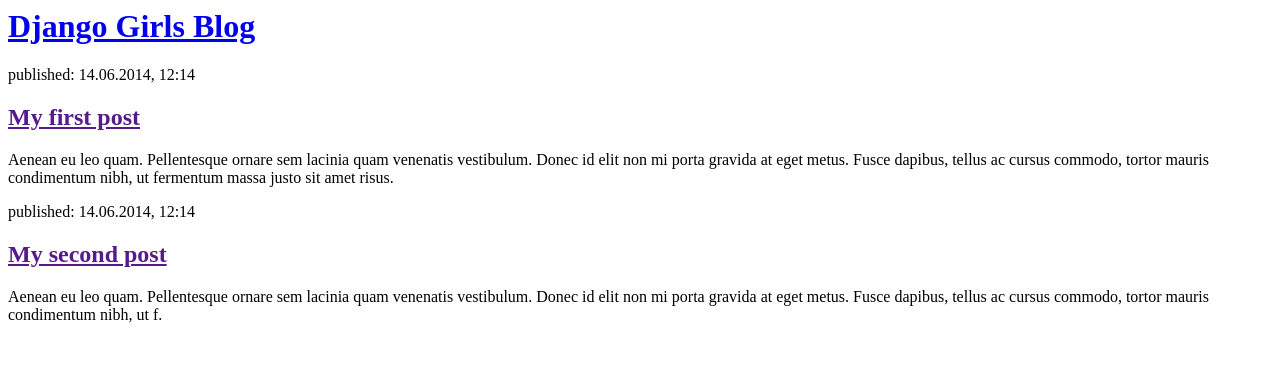
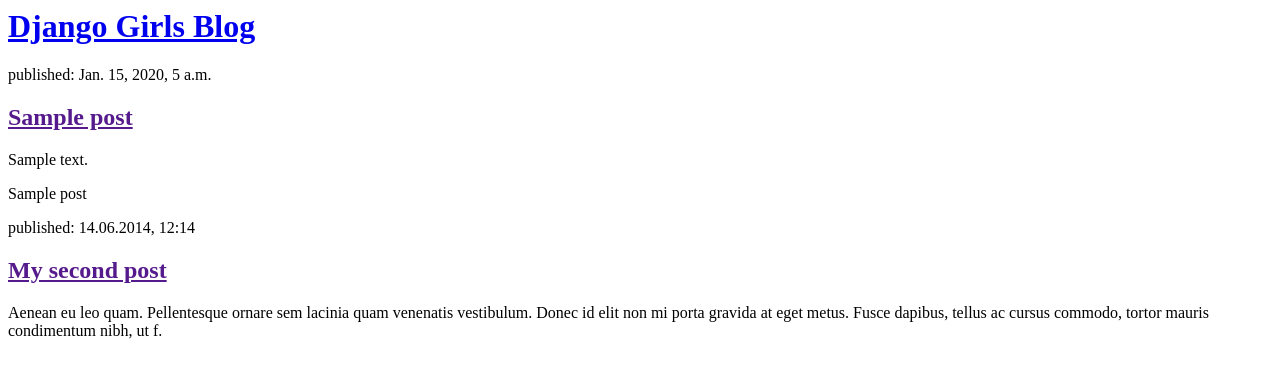
Before and after one commit to StevenVallarsa/my-first-blog, a Django app: template blog/templates/blog/post_list.html in a window 1280 px wide. Shown: the top 378 px of the page. Run offline with Django 3.2, Linux system fonts and the light colour scheme; the template is opened without the code that fills it: values that come from a table or form of the project are taken from there, others are empty; tables that the repository leaves empty hold one stand-in row (values such as "Sample post").

Commit message:
Modified templates to display posts from database.

```diff
--- a/blog/templates/blog/post_list.html
+++ b/blog/templates/blog/post_list.html
@@ -7,10 +7,15 @@
             <h1><a href="/">Django Girls Blog</a></h1>
         </div>
 
-        <div>
-            <p>published: 14.06.2014, 12:14</p>
-            <h2><a href="">My first post</a></h2>
-            <p>Aenean eu leo quam. Pellentesque ornare sem lacinia quam venenatis vestibulum. Donec id elit non mi porta gravida at eget metus. Fusce dapibus, tellus ac cursus commodo, tortor mauris condimentum nibh, ut fermentum massa justo sit amet risus.</p>
+        {% for post in posts %}
+            <div>
+                <p>published: {{ post.published_date }}</p>
+                <h2><a href="">{{ post.title }}</a></h2>
+                <p>{{ post.text|linebreaksbr }}</p>
+                {{ post }}
+
+            </div>
+        {% endfor %}
         </div>
 
         <div>
--- a/blog/urls.py
+++ b/blog/urls.py
@@ -2,5 +2,5 @@
 from . import views
 
 urlpatterns = [
-    path('', views.post_list, name="post_list"),
+    path('', views.post_list, name="post_list")
 ]
--- a/blog/views.py
+++ b/blog/views.py
@@ -1,4 +1,7 @@
 from django.shortcuts import render
+from django.utils import timezone
+from .models import Post
 
 def post_list(request):
-    return render(request, 'blog/post_list.html', {})
+    posts = Post.objects.filter(published_date__lte=timezone.now()).order_by('published_date')
+    return render(request, 'blog/post_list.html', {'posts': posts})
```
